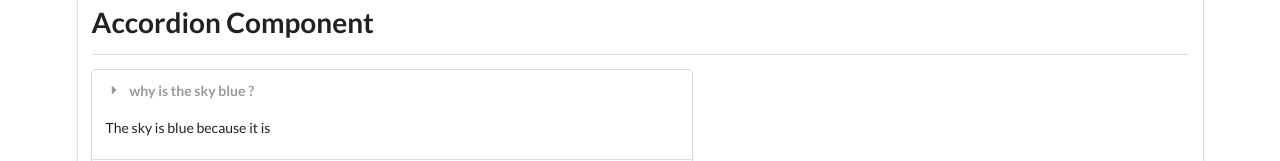
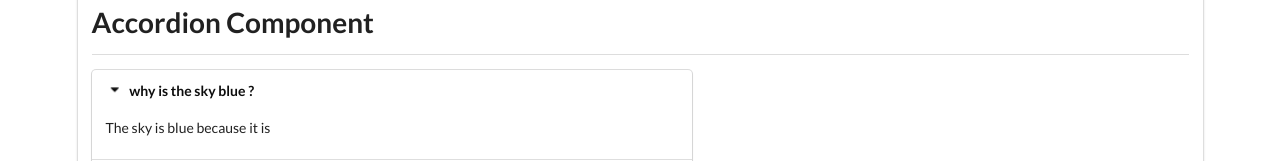
Before and after one commit to sblsreddy/comps, an Angular app: page /mods in a window 1280 px wide. Shown: the part 173-334 px from the top of the page. Built offline with nearby package versions, Linux system fonts and the light colour scheme.

Commit message:
Complete Application

```diff
--- a/src/app/mods/accordion/accordion.component.html
+++ b/src/app/mods/accordion/accordion.component.html
@@ -1,6 +1,6 @@
 <div class="ui accordion styled">
     <ng-container *ngFor="let it of items; let i = index">
-        <div class="title" (click)="onClick(i)">
+        <div [ngClass]="{ active : i === openedItemIndex }"  class="title" (click)="onClick(i)">
             <i class="dropdown icon"></i>
                 {{ it.title }}
         </div>
--- a/src/app/mods/accordion/accordion.component.ts
+++ b/src/app/mods/accordion/accordion.component.ts
@@ -7,7 +7,11 @@ import { Component, OnInit, Input } from '@angular/core';
 })
 export class AccordionComponent implements OnInit {
     onClick(index: number) {
-      this.openedItemIndex = index;
+      if( index === this.openedItemIndex){
+        this.openedItemIndex = -1
+      }else{
+        this.openedItemIndex = index;
+      }
     }
 
   @Input() items:any = [];
```
